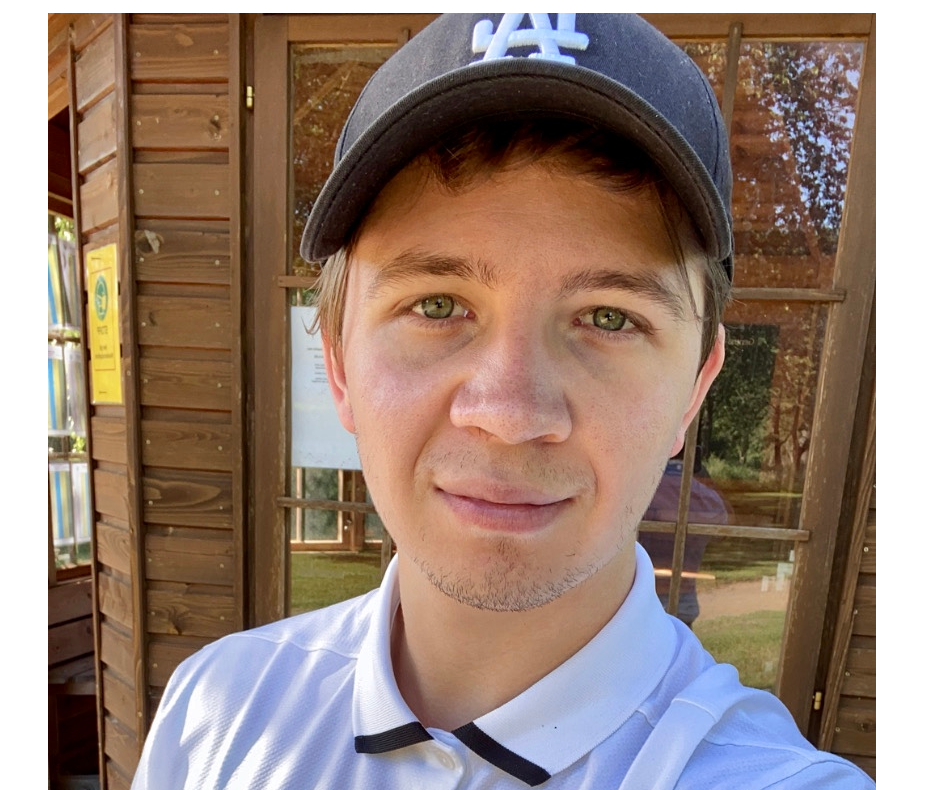
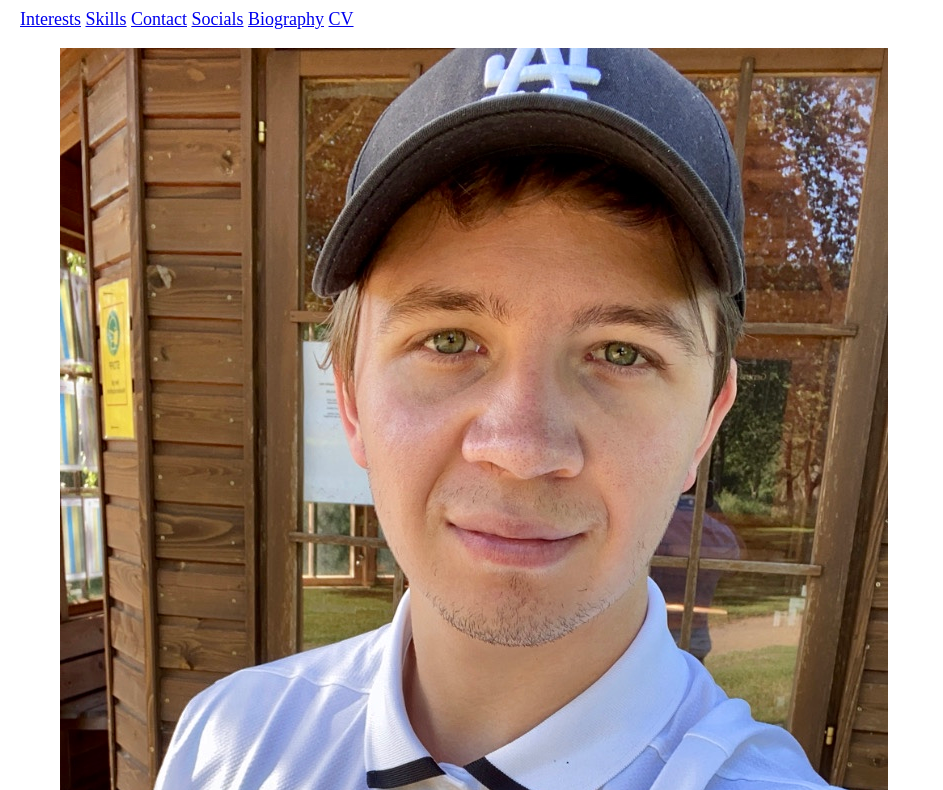
Before and after one commit to maximiliangustmann/personal-website, a plain HTML site: page index.html in a window 1280 px wide. Shown: the part 101-891 px from the top of the page, without its empty margins (0-943 px from the left). Drawn offline with Linux system fonts and the light colour scheme.

Commit message:
Initial css

```diff
--- /dev/null
+++ b/css/styles.css
@@ -0,0 +1,12 @@
+* {
+    box-sizing: border-box;
+}
+
+body {
+    font-size: 112.5%;
+
+    margin: 0;
+
+    padding: 20px;
+
+}
--- a/index.html
+++ b/index.html
@@ -5,6 +5,7 @@
     <meta charset="UTF-8">
     <meta name="viewport" content="width=device-width, initial-scale=1.0">
     <title>Personal Website</title>
+    <link rel="stylesheet" href="css/styles.css">
 </head>
 
 <body>
```
